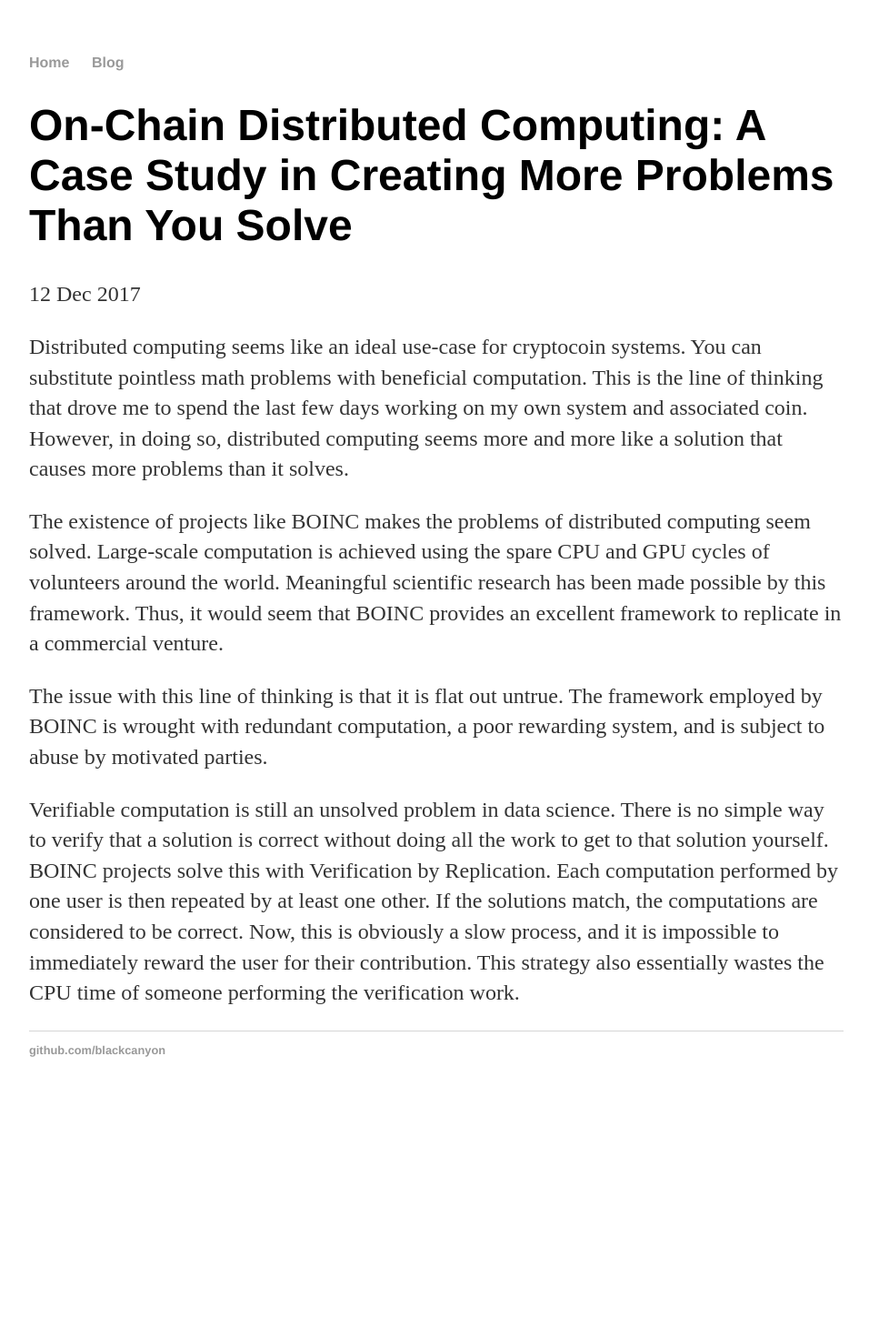
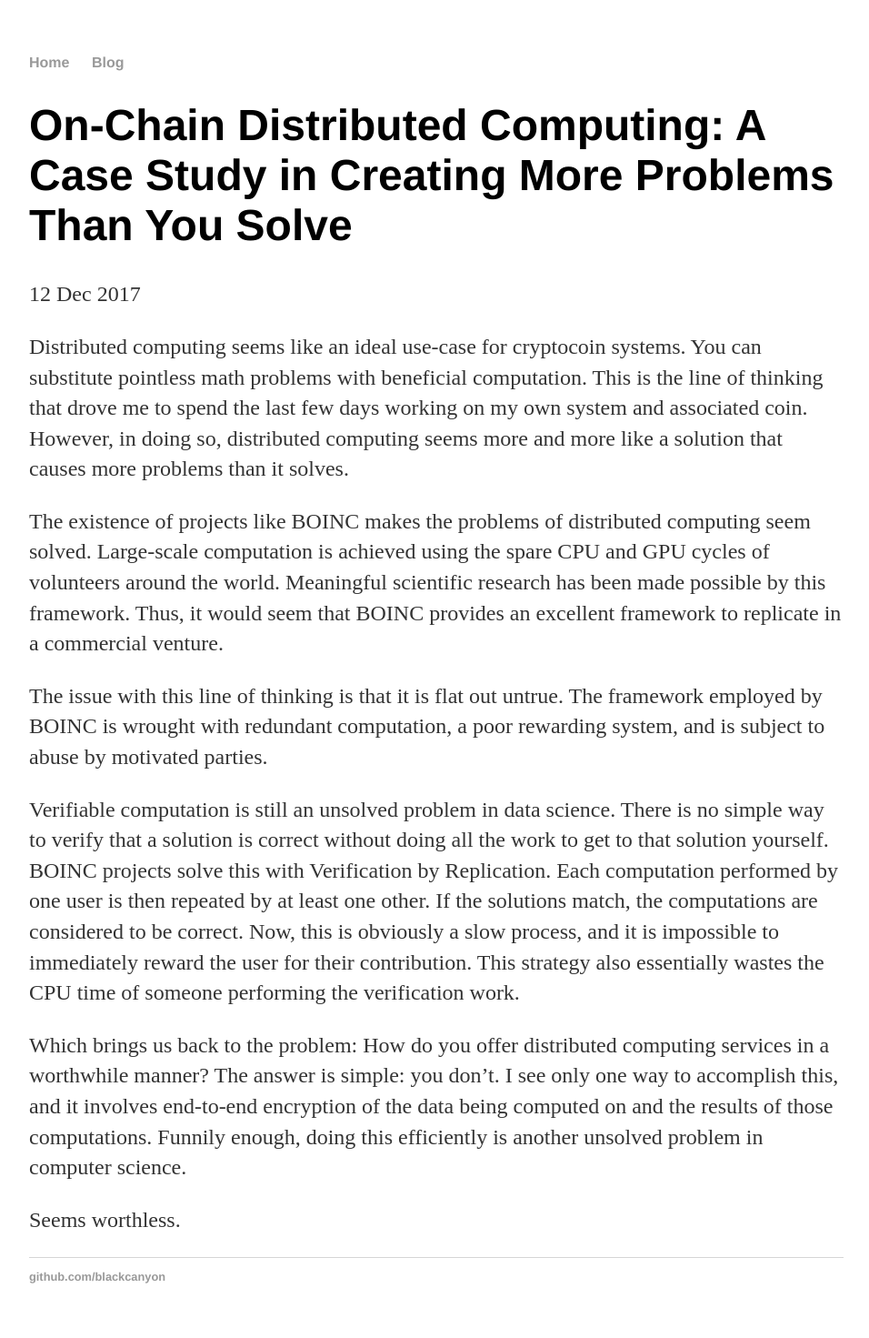
Before and after one commit to BlackCanyon/BlackCanyon.github.io, a Jekyll site: the page built from _posts/2017-12-12-Distributed-Computing-Problem-of-Problems.md, in a window 1280 px wide. Shown: the whole page at 91% size, without its empty margins (160-1116 px from the left). Built offline with Jekyll 4.4.1, drawn with Linux system fonts in a browser that asks for light colours; before the commit the page ends 1222 px from its top, so only the background shows below that.

Commit message:
Update 2017-12-12-Distributed-Computing-Problem-of-Problems.md

```diff
--- a/_posts/2017-12-12-Distributed-Computing-Problem-of-Problems.md
+++ b/_posts/2017-12-12-Distributed-Computing-Problem-of-Problems.md
@@ -11,3 +11,7 @@ The existence of projects like BOINC makes the problems of distributed computing
 The issue with this line of thinking is that it is flat out untrue. The framework employed by BOINC is wrought with redundant computation, a poor rewarding system, and is subject to abuse by motivated parties.
 
 Verifiable computation is still an unsolved problem in data science. There is no simple way to verify that a solution is correct without doing all the work to get to that solution yourself. BOINC projects solve this with Verification by Replication. Each computation performed by one user is then repeated by at least one other. If the solutions match, the computations are considered to be correct. Now, this is obviously a slow process, and it is impossible to immediately reward the user for their contribution. This strategy also essentially wastes the CPU time of someone performing the verification work.
+
+Which brings us back to the problem: How do you offer distributed computing services in a worthwhile manner? The answer is simple: you don't. I see only one way to accomplish this, and it involves end-to-end encryption of the data being computed on and the results of those computations. Funnily enough, doing this efficiently is another unsolved problem in computer science.
+
+Seems worthless.
```
